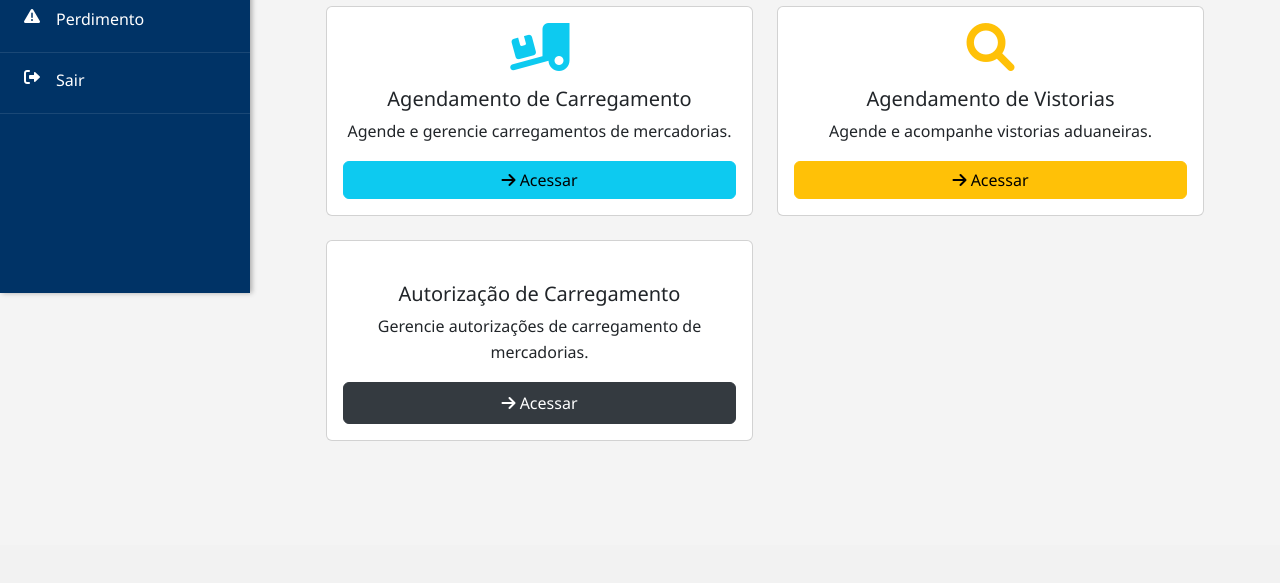
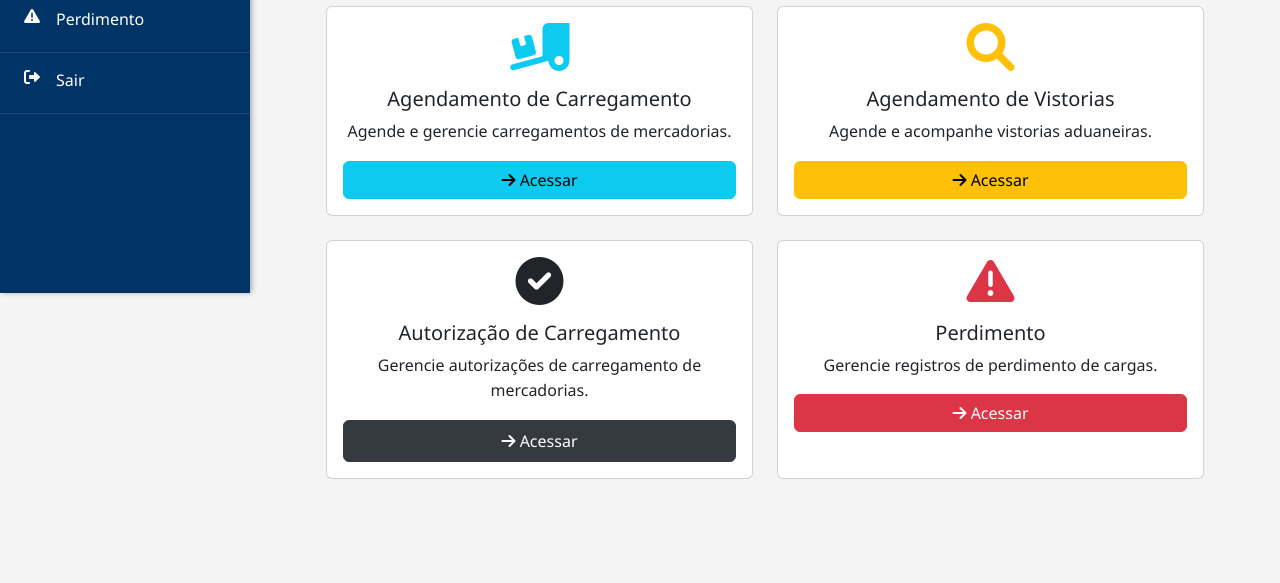
Before and after one commit to ErickFbort/ProjetoAduaneiro, a Flask app: page /web-clientes in a window 1280 px wide. Shown: the part 507-1090 px from the top of the page. Before the commit the page ends 948 px from the top, so only its background shows below. Run offline with Flask 3, Linux system fonts and the light colour scheme; the visitor is signed in with stand-in values (Sample User, id 1).

Commit message:
feat: Adicionar card do mÃ³dulo Perdimento na tela inicial do Web Cliente
- Adicionar card do Perdimento na dashboard principal
- Corrigir Ã­cone da AutorizaÃ§Ã£o de Carregamento para check-circle
- Completar todos os 6 submodules da barra de tarefas na tela inicial
- Padronizar cores e Ã­cones conforme configuraÃ§Ã£o do sistema

```diff
--- a/templates/web_clientes/web_clientes_main.html
+++ b/templates/web_clientes/web_clientes_main.html
@@ -79,10 +79,23 @@
                 <div class="col-md-6 mb-4">
                     <div class="card h-100">
                         <div class="card-body text-center">
-                            <i class="fas fa-file-check fa-3x text-dark mb-3"></i>
+                            <i class="fas fa-check-circle fa-3x text-dark mb-3"></i>
                             <h5 class="card-title">Autorização de Carregamento</h5>
                             <p class="card-text">Gerencie autorizações de carregamento de mercadorias.</p>
                             <a href="{{ url_for('web_clientes.web_clientes_autorizacao_carregamento') }}" class="btn btn-dark w-100">
+                                <i class="fas fa-arrow-right"></i> Acessar
+                            </a>
+                        </div>
+                    </div>
+                </div>
+
+                <div class="col-md-6 mb-4">
+                    <div class="card h-100">
+                        <div class="card-body text-center">
+                            <i class="fas fa-exclamation-triangle fa-3x text-danger mb-3"></i>
+                            <h5 class="card-title">Perdimento</h5>
+                            <p class="card-text">Gerencie registros de perdimento de cargas.</p>
+                            <a href="{{ url_for('web_clientes.web_clientes_perdimento') }}" class="btn btn-danger w-100">
                                 <i class="fas fa-arrow-right"></i> Acessar
                             </a>
                         </div>
```
